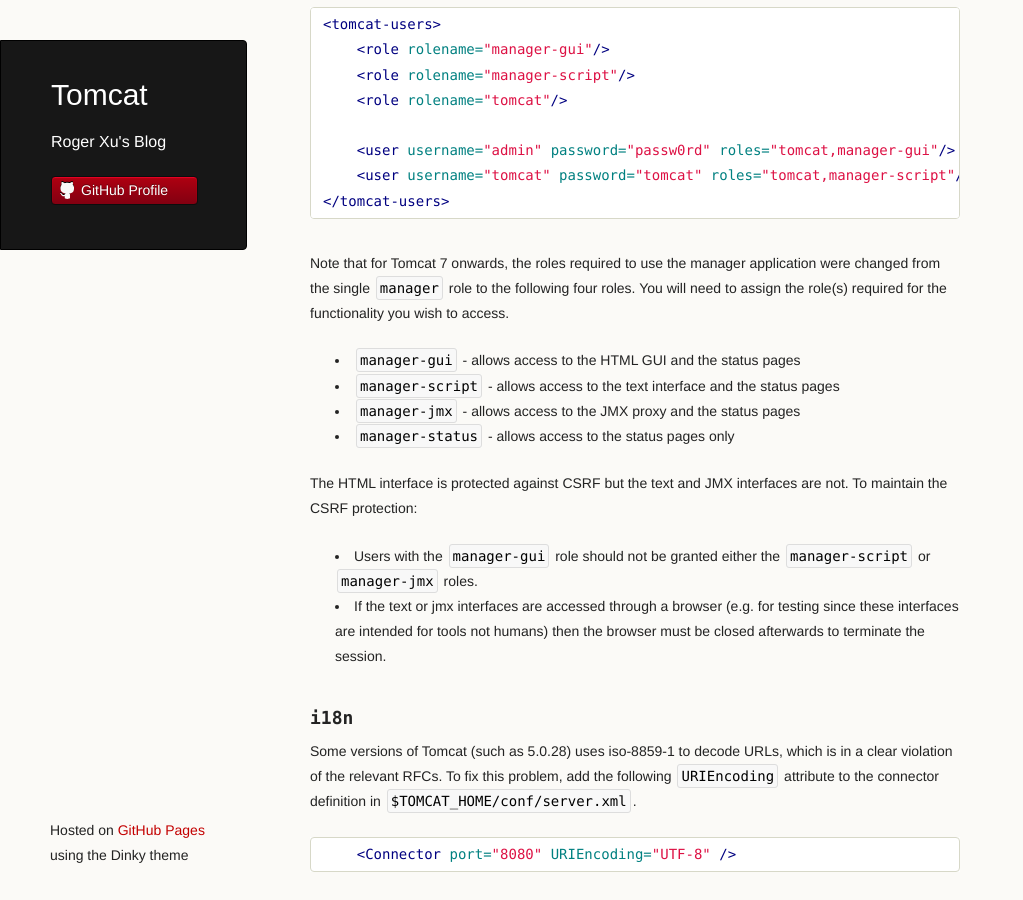
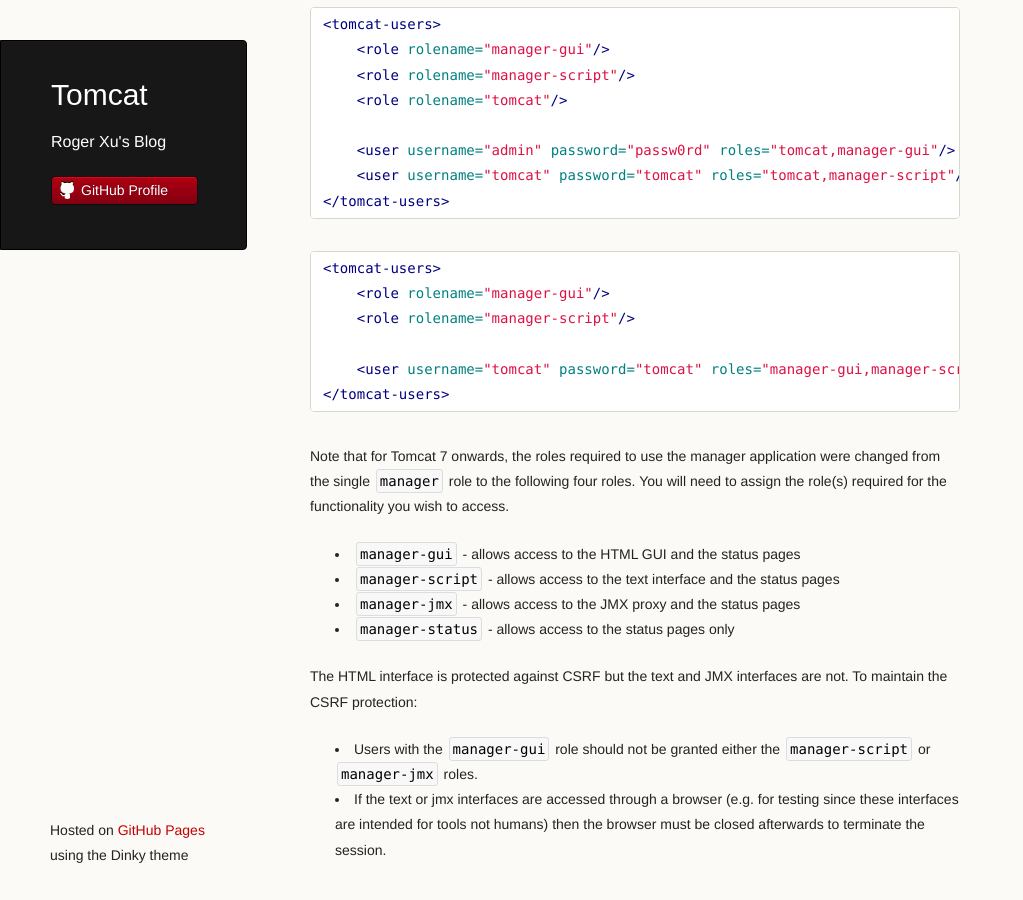
Before and after one commit to rogerxu/rogerxu.github.io, a Jekyll site: the page built from _posts/2013-09-25-tomcat.md, in a window 1280 px wide and 900 px high, scrolled down 549 px. Shown: the whole window, without its empty margins (0-1023 px from the left). Built offline with Jekyll 4.4.1, drawn with Linux system fonts in a browser that asks for light colours.

Commit message:
Update tomcat user settings.

````diff
--- a/_posts/2013-09-25-tomcat.md
+++ b/_posts/2013-09-25-tomcat.md
@@ -28,6 +28,15 @@
 
     <user username="admin" password="passw0rd" roles="tomcat,manager-gui"/>
     <user username="tomcat" password="tomcat" roles="tomcat,manager-script"/>
+</tomcat-users>
+```
+
+```xml
+<tomcat-users>
+    <role rolename="manager-gui"/>
+    <role rolename="manager-script"/>
+
+    <user username="tomcat" password="tomcat" roles="manager-gui,manager-script"/>
 </tomcat-users>
 ```
 
````
